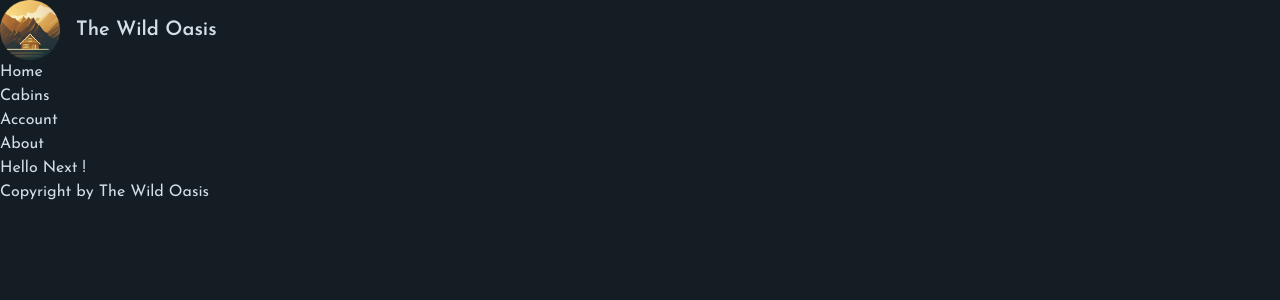
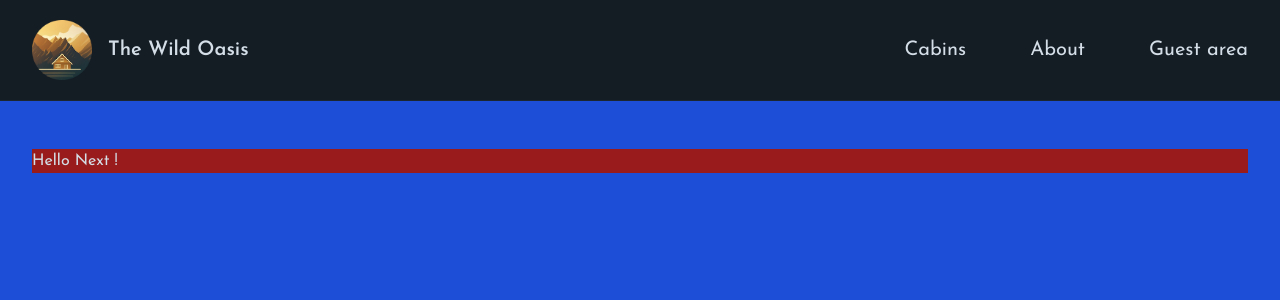
Before and after one commit to sibilr064/wildoasis_website, a Next.js app: page / in a window 1280 px wide. Shown: the top 300 px of the page. Built offline with nearby package versions, Linux system fonts and the light colour scheme.

Commit message:
Improved navigation and root layout

```diff
--- /dev/null
+++ b/app/_components/Header.js
@@ -0,0 +1,15 @@
+import Navigation from '@/app/_components/Navigation';
+import Logo from '@/app/_components/Logo';
+
+function Header() {
+  return (
+    <header className='border-b border-primary-900 px-8 py-5'>
+      <div className='flex justify-between items-center max-w-7xl mx-auto'>
+        <Logo />
+        <Navigation />
+      </div>
+    </header>
+  );
+}
+
+export default Header;
--- a/app/_components/navigation.js
+++ b/app/_components/navigation.js
@@ -2,19 +2,33 @@
 
 export default function Navigation() {
   return (
-    <ul>
+    <nav className="z-10 text-xl">
+      <ul className="flex gap-16 items-center">
         <li>
-        <Link href="/">Home</Link>
+          <Link
+            href="/cabins"
+            className="hover:text-accent-400 transition-colors"
+          >
+            Cabins
+          </Link>
         </li>
         <li>
-        <Link href="/cabins">Cabins</Link>
+          <Link
+            href="/about"
+            className="hover:text-accent-400 transition-colors"
+          >
+            About
+          </Link>
         </li>
         <li>
-        <Link href="/account">Account</Link>
-      </li>
-      <li>
-        <Link href="/about">About</Link>
+          <Link
+            href="/account"
+            className="hover:text-accent-400 transition-colors"
+          >
+            Guest area
+          </Link>
         </li>
       </ul>
+    </nav>
   );
 }
--- a/app/layout.js
+++ b/app/layout.js
@@ -1,5 +1,3 @@
-import Logo from "@/app/_components/Logo";
-import Navigation from "@/app/_components/navigation";
 import { Josefin_Sans } from "next/font/google";
 
 const josefin = Josefin_Sans({
@@ -17,19 +15,18 @@
 };
 
 import "@/app/_styles/globals.css";
+import Header from "./_components/Header";
 
 export default function RootLayout({ children }) {
   return (
     <html lang="en">
       <body
-        className={`${josefin.className} bg-primary-950 text-primary-100 min-h-screen`}
+        className={`${josefin.className} bg-primary-950 text-primary-100 min-h-screen flex flex-col antialiased`}
       >
-        <header>
-          <Logo />
-          <Navigation />
-        </header>
-        <main>{children}</main>
-        <footer>Copyright by The Wild Oasis</footer>
+        <Header />
+        <div className="flex-1 bg-blue-700 px-8 py-12">
+          <main className="max-w-7xl mx-auto bg-red-800">{children}</main>
+        </div>
       </body>
     </html>
   );
```
Lines whose indentation alone changed are shown as unchanged.
